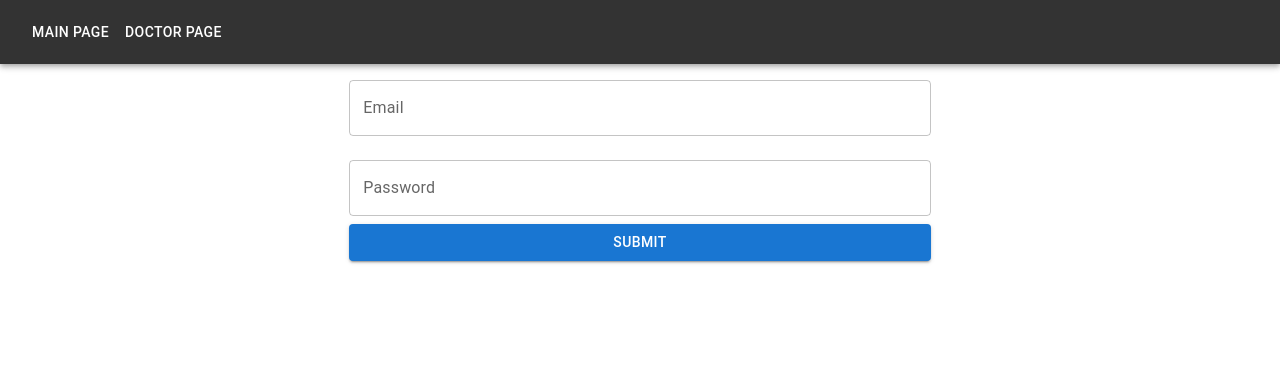
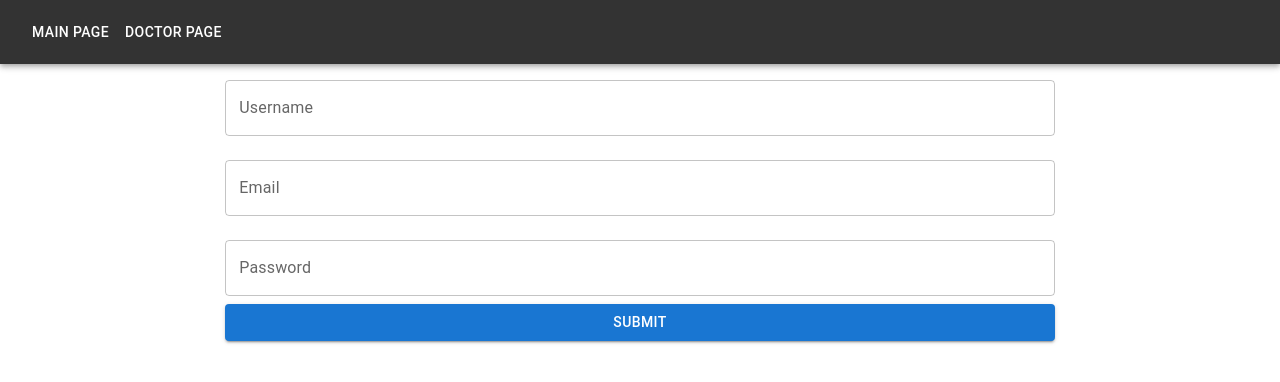
Before and after one commit to JStepnicki/Onco-Marker, a React (Vite) app in the folder frontend/: page /register in a window 1280 px wide. Shown: the top 382 px of the page. Built offline with nearby package versions, Linux system fonts and the light colour scheme.

Commit message:
registriaon works

```diff
--- a/frontend/src/components/Auth/Register.jsx
+++ b/frontend/src/components/Auth/Register.jsx
@@ -4,6 +4,7 @@
 
 function Register() {
   const navigate = useNavigate();
+  const [username, setUsername] = useState('');
   const [email, setEmail] = useState('');
   const [password, setPassword] = useState('');
   const [error, setError] = useState(null);
@@ -17,7 +18,7 @@
         headers: {
           'Content-Type': 'application/json',
         },
-        body: JSON.stringify({ email, password }),
+        body: JSON.stringify({ username, email, password }),
       });
 
       if (!response.ok) {
@@ -34,6 +35,14 @@
   return (
     <Grid container justifyContent="center" alignItems="center" className="register-container">
       <Box component="form" onSubmit={handleSubmit} className="register-form">
+        <TextField
+          label="Username"
+          variant="outlined"
+          fullWidth
+          margin="normal"
+          value={username}
+          onChange={(e) => setUsername(e.target.value)}
+        />
         <TextField
           label="Email"
           variant="outlined"
```
Also changed, not shown: 1 other file (tests, documents, lock files or other folders).
